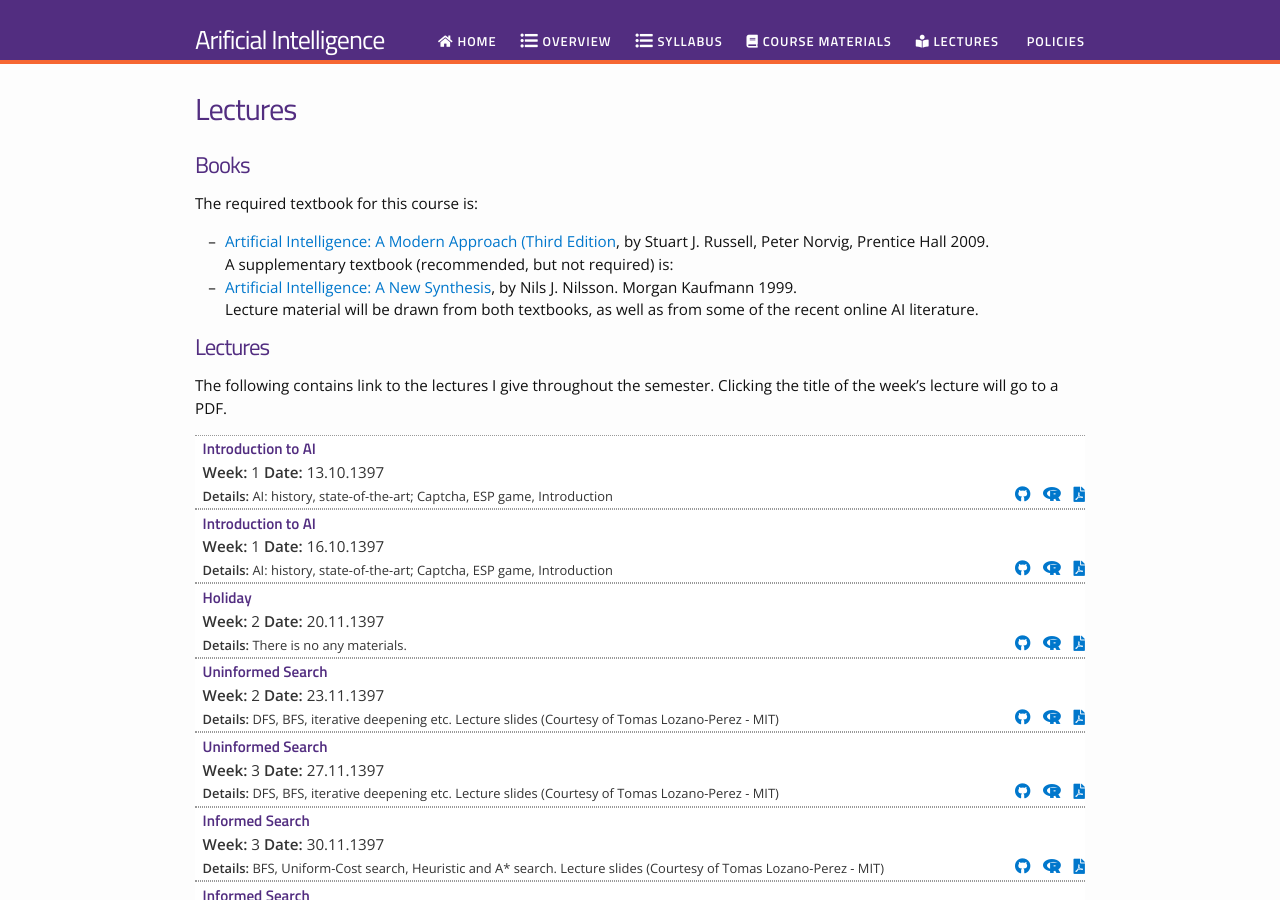
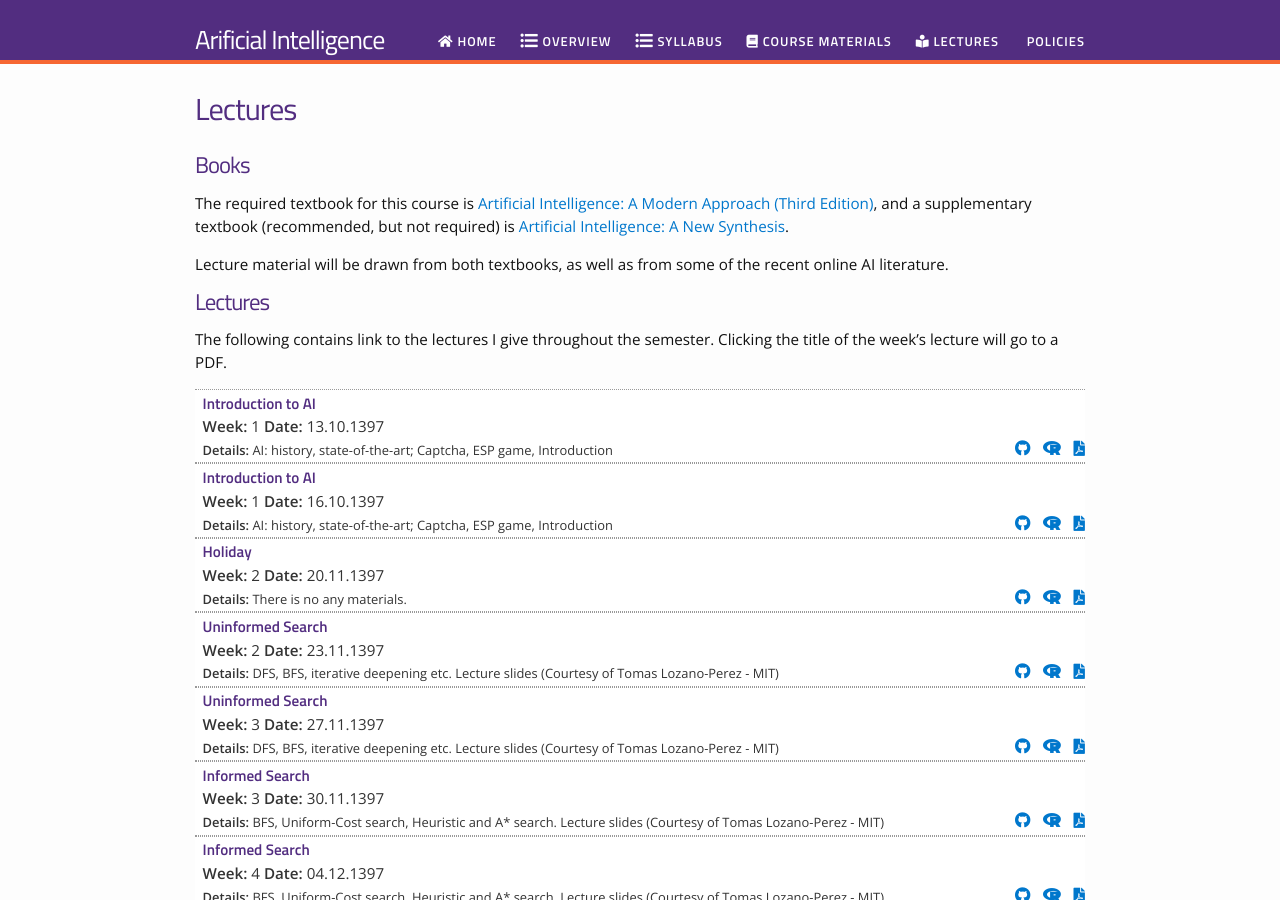
Before and after one commit to rahmanidashti/znuai, a Jekyll site: the page built from lectures.md, in a window 1280 px wide and 900 px high. Built offline with Jekyll 4.4.1, drawn with Linux system fonts in a browser that asks for light colours; nearby versions of some CDN libraries.

Commit message:
Update lectures.md

```diff
--- a/lectures.md
+++ b/lectures.md
@@ -5,10 +5,8 @@ permalink: /lectures/
 ---
 
 # Books
-The required textbook for this course is:
-- [Artificial Intelligence: A Modern Approach (Third Edition](http://aima.cs.berkeley.edu/), by Stuart J. Russell, Peter Norvig, Prentice Hall 2009.
-A supplementary textbook (recommended, but not required) is:
-- [Artificial Intelligence: A New Synthesis](http://www.amazon.com/Artificial-Intelligence-Synthesis-Morgan-Kaufmann/dp/1558604677), by Nils J. Nilsson. Morgan Kaufmann 1999.
+The required textbook for this course is [Artificial Intelligence: A Modern Approach (Third Edition)](http://aima.cs.berkeley.edu/), and a supplementary textbook (recommended, but not required) is [Artificial Intelligence: A New Synthesis](http://www.amazon.com/Artificial-Intelligence-Synthesis-Morgan-Kaufmann/dp/1558604677).
+
 Lecture material will be drawn from both textbooks, as well as from some of the recent online AI literature.
 
 # Lectures
```
